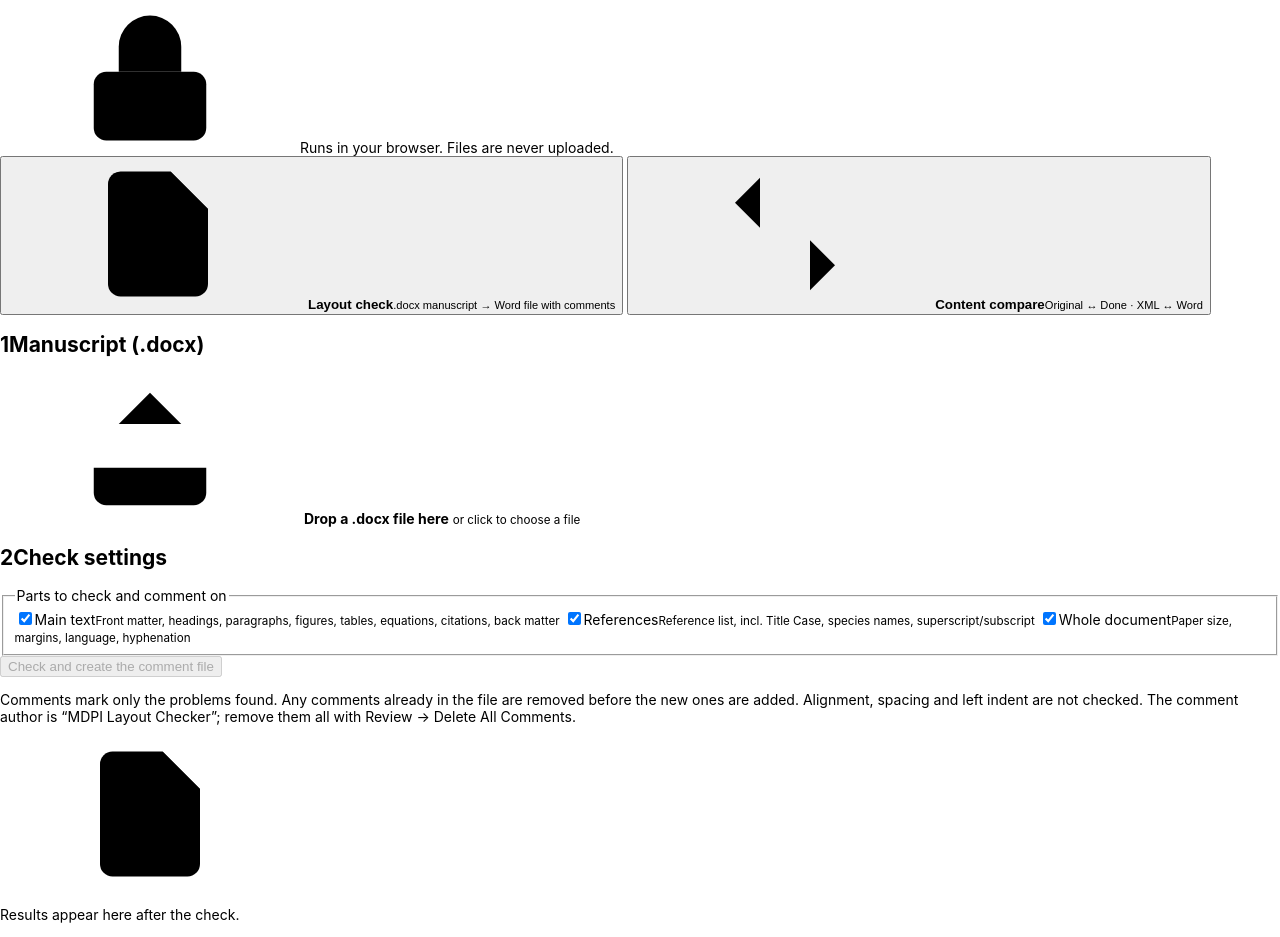
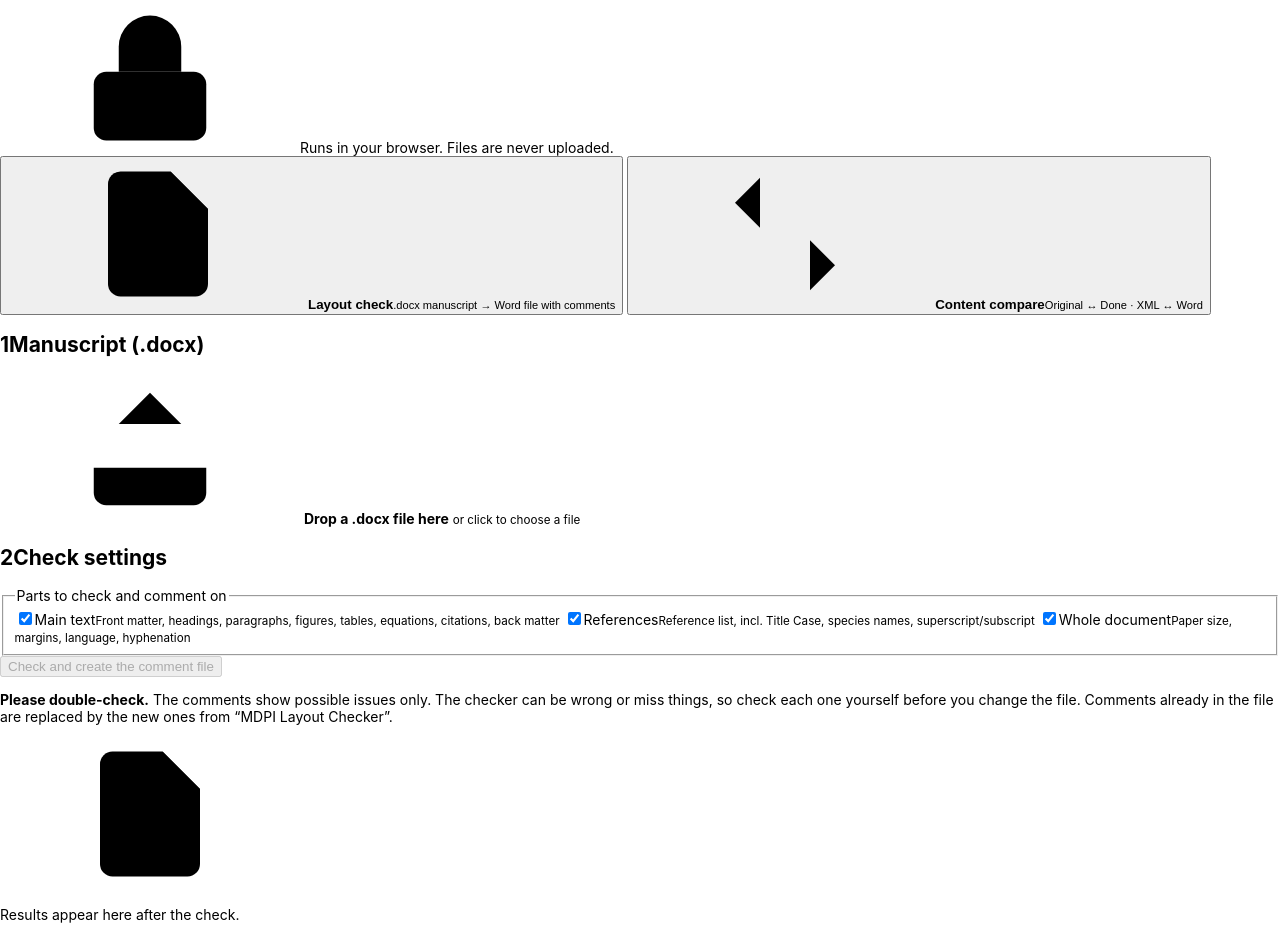
Before and after one commit to both7185/MDPI-Layout-Reviewer, a website: page src/index.html in a window 1280 px wide. Shown: the part 1352-2289 px from the top of the page. Drawn offline with Linux system fonts and the light colour scheme.

Commit message:
Check tab: note says results are possible issues to double-check
Co-Authored-By: Claude Opus 5.5 <noreply@anthropic.com>
Claude-Session: https://claude.ai/code/session_01Nqjbna3fVV2m2mTFXSsP15

```diff
--- a/src/index.html
+++ b/src/index.html
@@ -63,7 +63,7 @@
         <button class="btn" id="run" disabled>Check and create the comment file</button>
         <div class="status" id="status" role="status" aria-live="polite"></div>
       </div>
-      <p class="note">Comments mark only the problems found. Any comments already in the file are removed before the new ones are added. Alignment, spacing and left indent are not checked. The comment author is “MDPI Layout Checker”; remove them all with Review → Delete All Comments.</p>
+      <p class="note"><b>Please double-check.</b> The comments show possible issues only. The checker can be wrong or miss things, so check each one yourself before you change the file. Comments already in the file are replaced by the new ones from “MDPI Layout Checker”.</p>
     </section>
 
     <section class="panel" aria-live="polite" id="sheet">
```
